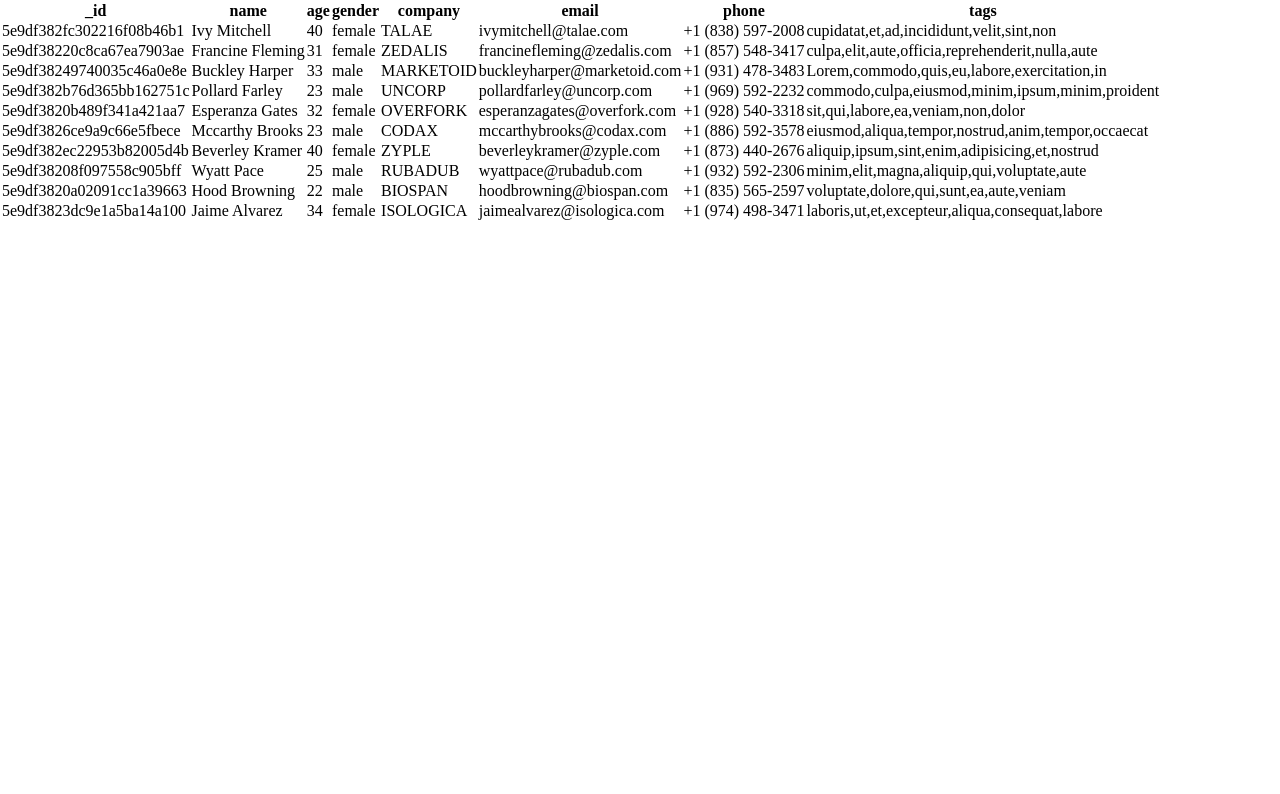
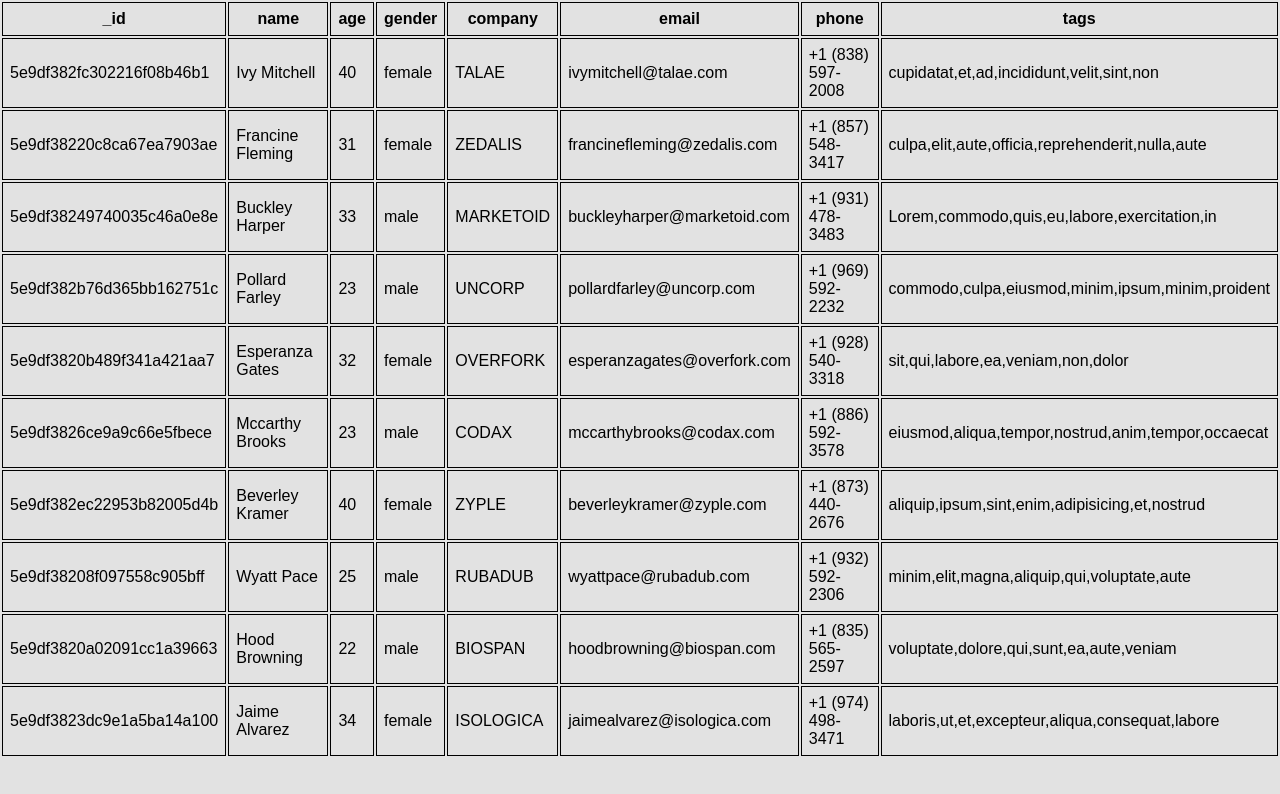
Before and after one commit to DamianCur/exercises, a website built with Parcel: page tasks/DynamicTable-medium/index.html in a window 1280 px wide. Built offline with nearby package versions, Linux system fonts and the light colour scheme.

Commit message:
finished simple style

```diff
--- a/tasks/DynamicTable-medium/style.css
+++ b/tasks/DynamicTable-medium/style.css
@@ -2,4 +2,5 @@
     padding: 0;
     margin: 0;
     box-sizing: border-box;
+    font-family: sans-serif;
 }
--- a/tasks/DynamicTable-medium/table.css
+++ b/tasks/DynamicTable-medium/table.css
@@ -0,0 +1,10 @@
+body {
+    background-color: rgb(226, 226, 226);
+
+}
+
+th, td {
+    padding: 7px;
+    border: 1px solid black;
+    border-collapse: collapse;
+}
```
Also changed, not shown: 7 other files.
